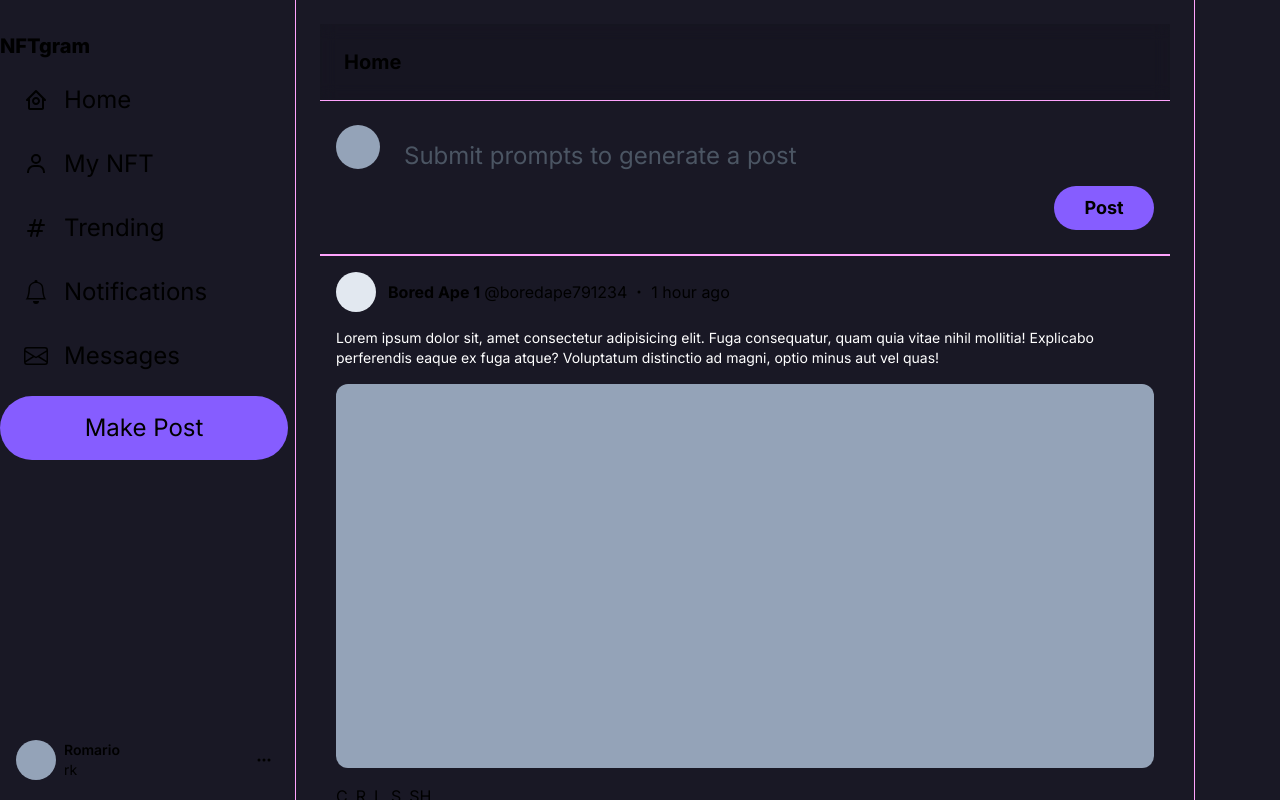
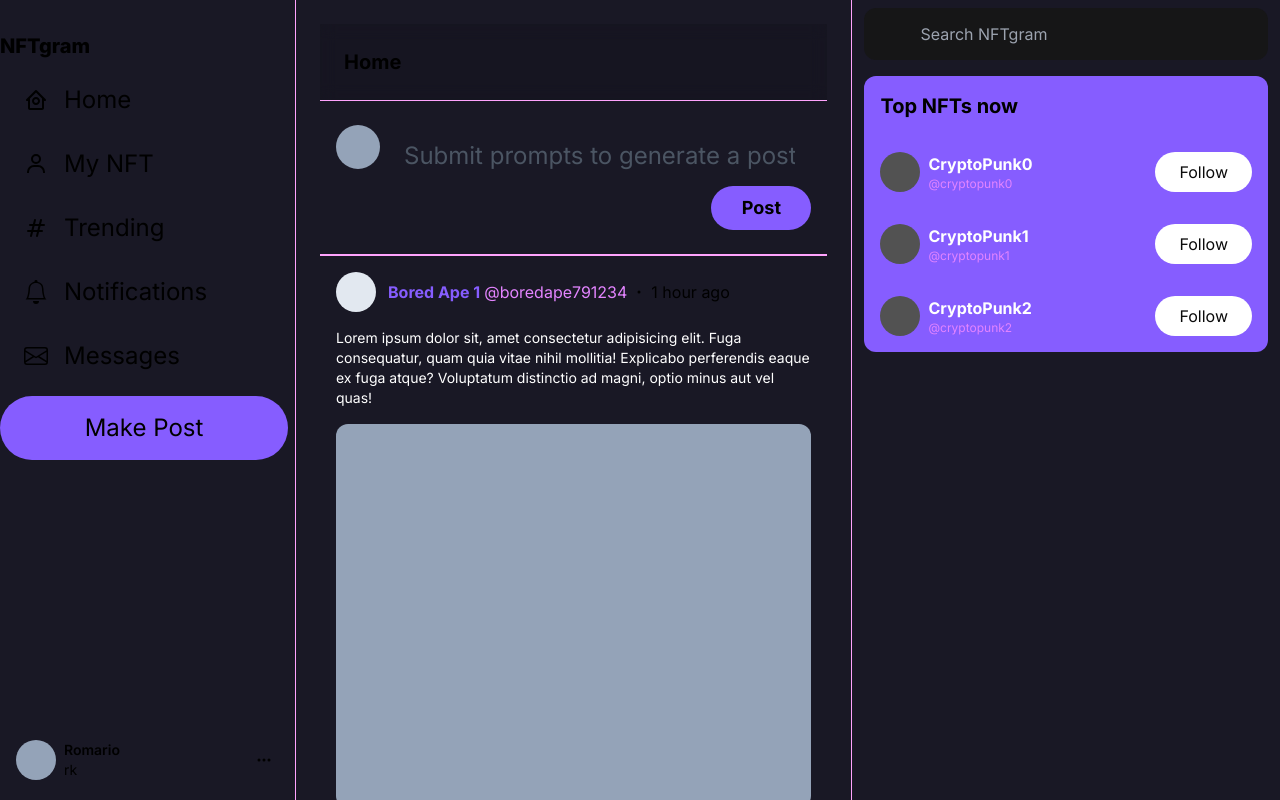
Before and after one commit to NFTGramOrg/NFTgram_FE, a Next.js app: page / in a window 1280 px wide. Shown: the top 800 px of the page. Built offline with nearby package versions, Linux system fonts and the light colour scheme.

Commit message:
rightbar

```diff
--- a/src/app/layout.tsx
+++ b/src/app/layout.tsx
@@ -5,8 +5,8 @@ import { Inter } from 'next/font/google'
 const inter = Inter({ subsets: ['latin'] })
 
 export const metadata: Metadata = {
-  title: 'Create Next App',
-  description: 'Generated by create next app',
+  title: 'NFTgram',
+  description: 'Social Identities for NFTs',
 }
 
 export default function RootLayout({
--- a/src/app/page.tsx
+++ b/src/app/page.tsx
@@ -1,6 +1,7 @@
 import Feed from '@/components/Feed';
 import Leftbar from '@/components/Leftbar';
 import NewPost from '@/components/NewPost';
+import Rightsection from '@/components/Rightsection';
 import React from 'react'
 const Home = () => {
   return (
@@ -12,7 +13,7 @@ const Home = () => {
           <NewPost/>
           <Feed/>
         </main>
-        {/* <section>Rightbar</section> */}
+        <Rightsection/>
       </div>
     </div>
   )
--- a/src/components/Feed.tsx
+++ b/src/components/Feed.tsx
@@ -1,5 +1,6 @@
 import React from 'react'
-import { BsDot } from 'react-icons/bs'
+import { BsChat, BsDot } from 'react-icons/bs'
+import { HiOutlineHeart } from 'react-icons/hi'
 
 function Feed() {
   return (
@@ -13,8 +14,8 @@ function Feed() {
                 <div>
                   <div className='w-10 h-10 bg-slate-200 rounded-full '></div>
                 </div>
-                  <div className='font-bold pl-2'>Bored Ape 1</div>
-                  <div>@boredape791234</div>
+                  <div className='font-bold pl-2 text-secondary'>Bored Ape 1</div>
+                  <div className='text-primary'>@boredape791234</div>
                   <div>
                     <BsDot/>
                   </div>
@@ -25,12 +26,9 @@ function Feed() {
                 </div>
                 <div className=' bg-slate-400 aspect-square w-full h-96 rounded-xl'></div>
 
-              <div className='flex items-center space-x-2 w-full'>
-                <div>C</div>
-                <div>R</div>
-                <div>L</div>
-                <div>S</div>
-                <div>SH</div>
+              <div className='flex items-center justify-start space-x-20 mt-2 w-full'>
+                <div className=' rounded-full hover:bg-white/10 transition duraition-200 p-3 cursor-pointer'><BsChat/></div>
+                <div className=' rounded-full hover:bg-white/10 transition duraition-200 p-3 cursor-pointer'><HiOutlineHeart/></div>
               </div>
               </div>
               </div>
--- /dev/null
+++ b/src/components/Rightsection.tsx
@@ -0,0 +1,48 @@
+import React from 'react'
+
+function Rightsection() {
+  return (
+    <section className="w-[700px] sticky hidden top-2 overflow-y-auto mt-2 xl:flex flex-col items-stretch h-[90vh] overflow-x-hidden px-3">
+      <div>
+        <div className="relative w-full h-full group">
+          <input
+            id="searchBox"
+            type="text"
+            placeholder="Search NFTgram"
+            className="outline-none peer focus:border-primary focus:border bg-neutral-900/90 w-full h-full rounded-xl py-4 pl-14 pr-4"
+          />
+          <label
+            htmlFor="searchBox"
+            className="absolute top-0 left-0 h-full flex items-center justify-center p-4 text-gray-500 peer-focus:text-primary"
+          >
+          </label>
+        </div>
+      </div>
+      <div className="flex flex-col rounded-xl bg-secondary my-4 backdrop-blur-xl  ">
+        <h3 className="font-bold text-xl my-4 px-4">Top NFTs now</h3>
+        <div>
+          {Array.from({ length: 3 }).map((_, i) => (
+            <div
+              key={i}
+              className="hover:bg-white/10 p-4 flex justify-between items-center last:rounded-b-xl transition duration-200"
+            >
+              <div className="flex items-center space-x-2">
+                <div className="w-10 h-10 bg-neutral-600 rounded-full flex-none"></div>
+                <div className="flex flex-col">
+                  <div className="font-bold text-white">CryptoPunk{i}</div>
+                  <div className="text-primary text-xs">@cryptopunk{i}</div>
+                </div>
+              </div>
+
+              <button className="rounded-full px-6 py-2 bg-white text-neutral-950">
+                Follow
+              </button>
+            </div>
+          ))}
+        </div>
+      </div>
+    </section>
+  )
+}
+
+export default Rightsection
```
